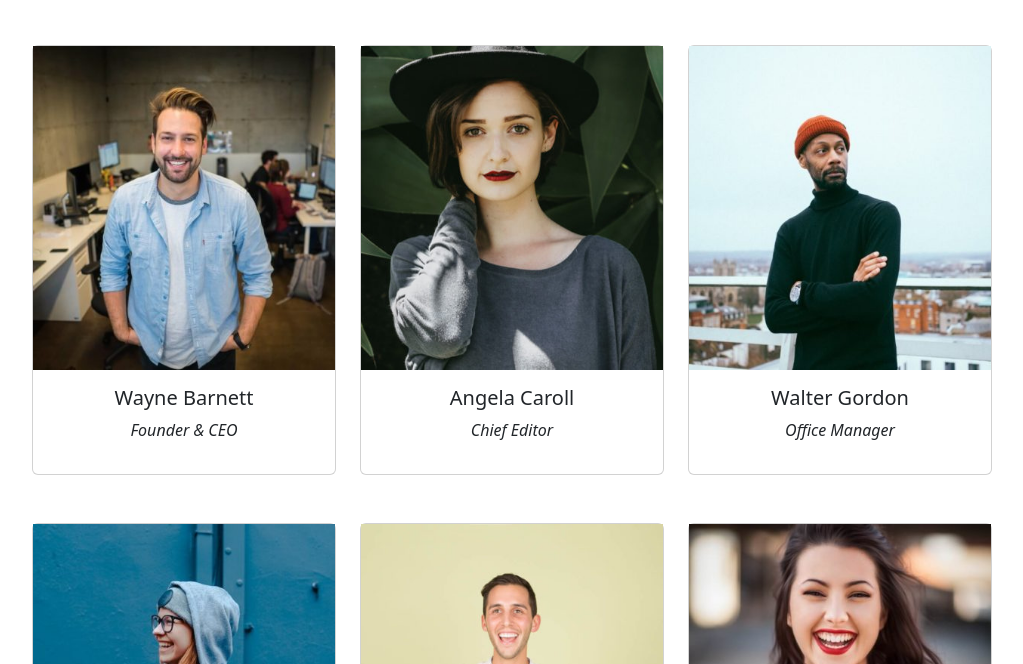
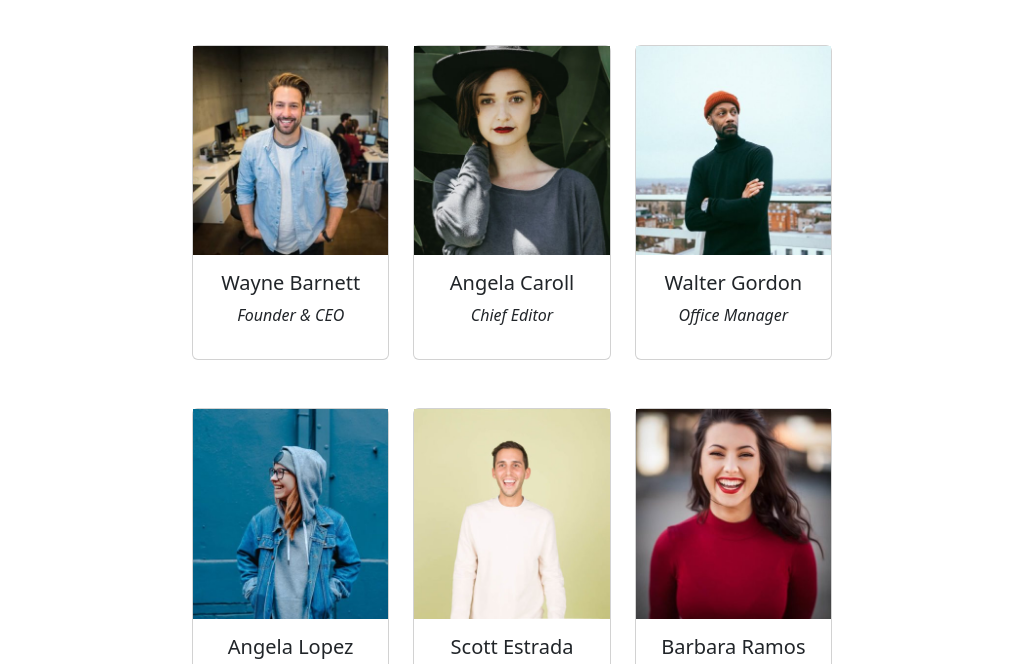
Before and after one commit to Plvmmu10/js-our-team, a plain HTML site: page index.html in a window 1280 px wide. Shown: the part 131-795 px from the top of the page, without its empty margins (128-1151 px from the left). Drawn offline with nearby package versions, Linux system fonts and the light colour scheme.

Commit message:
modified wrapper width

```diff
--- a/index.html
+++ b/index.html
@@ -15,13 +15,12 @@
 </head>
 <body>
 
-    <div class="wrapper w-75 m-auto">
+    <div class="wrapper w-50 m-auto">
 
         <div class="text-center my-5">
             <h1>Our Team</h1>
             <p>Lorem ipsum dolor sit amet consectetur adipisicing elit. Minus, numquam!</p>
         </div>
-
 
         <div class="row row-gap-5 my-5">
 
```
